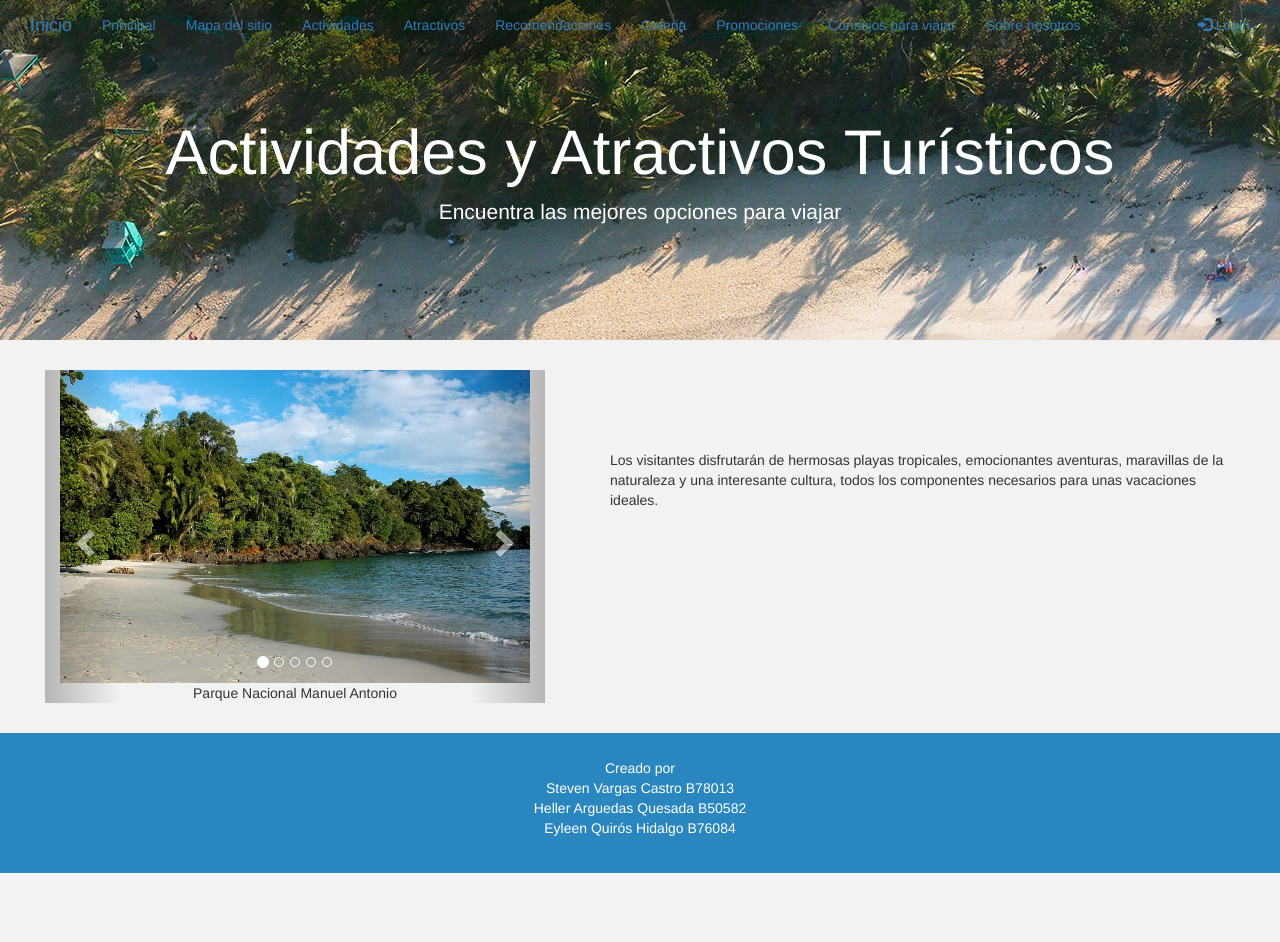
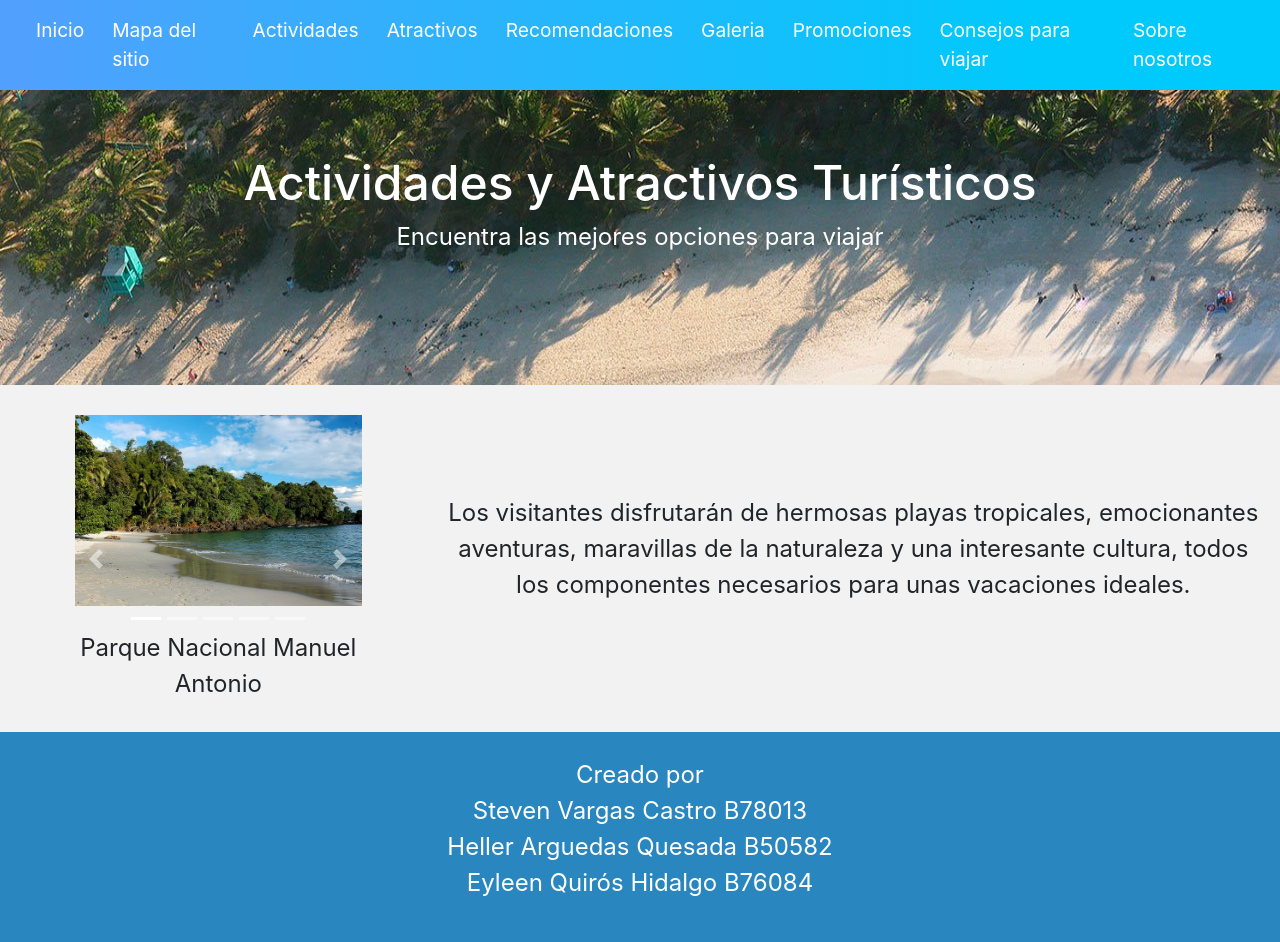
Before and after one commit to Stevendlavc/IF-7103_Recomendaciones, a PHP site: template view/indexView.php in a window 1280 px wide. Before the commit the page ends 873 px from the top, so only its background shows below. Run offline with PHP 8.4, Linux system fonts and the light colour scheme; the template is opened without the code that fills it, so the values that code supplies are empty; some libraries are stand-ins or nearby versions.

Commit message:
Cambios CSS

```diff
--- a/public/css/estilo.css
+++ b/public/css/estilo.css
@@ -1,16 +1,29 @@
     /* Remove the navbar's default margin-bottom and rounded borders */
     .navbar {
-      margin-bottom: 0;
-      border-radius: 0;
-      color: white;
+        background: #52A0FD;
+        background: -moz-linear-gradient(left,  #52A0FD 0%, #00C9FB 80%, #00C9FB 100%);
+        background: -webkit-linear-gradient(left,  #52A0FD 0%, #00C9FB 80%, #00C9FB 100%);
+        background: linear-gradient(to right,  #52A0FD 0%, #00C9FB 80%, #00C9FB 100%);
+    }
+
+    .nav-item a{
+        color: white !important;
+        font-size: 0.8em !important;
+        padding-left: 20px !important;
+    }
+
+    .nav-item a:hover{
+        color: red !important;
     }
 
     body{
         background:url(img/img6.jpg)no-repeat;
         background-size: 100%;
         background-repeat: no-repeat;
+        background-attachment: fixed;
         margin: 0;
         background-color: #f2f2f2;
+        font-size: 1.5em;
     }
 
     /* Add a gray background color and some padding to the footer */
@@ -42,6 +55,22 @@
 
     .textCarrousel{
         text-align: center;
+        padding-top: 1em;
+    }
+
+    .carousel-indicators{
+        margin-bottom: 3em;
+    }
+
+    .img-crsl{
+        width: 100%;
+        max-width: 100%;
+        max-height: 300px;
+        display: block;
+    }
+
+    .carousel-inner{
+        width: auto;
     }
 
     .rowMapa{
@@ -55,9 +84,13 @@
 
     }
 
+    h1{
+        font-size: 2em !important;
+    }
+
     h3{
         color: #2986BF;
-
+        font-size: 2rem;
     }
 
 
--- a/public/header.php
+++ b/public/header.php
@@ -1,43 +1,50 @@
 <!DOCTYPE html>
 <html lang="en">
 <head>
-  <title>Bootstrap Example</title>
+  <title>Recomendaciones de actividades y atractivos turísticos</title>
   <meta charset="utf-8">
   <meta name="viewport" content="width=device-width, initial-scale=1">
-  <link rel="stylesheet" href="https://maxcdn.bootstrapcdn.com/bootstrap/3.4.1/css/bootstrap.min.css">
   <script src="https://ajax.googleapis.com/ajax/libs/jquery/3.5.1/jquery.min.js"></script>
-  <script src="https://maxcdn.bootstrapcdn.com/bootstrap/3.4.1/js/bootstrap.min.js"></script>
+  <link rel="stylesheet" href="https://maxcdn.bootstrapcdn.com/bootstrap/4.0.0/css/bootstrap.min.css" integrity="sha384-Gn5384xqQ1aoWXA+058RXPxPg6fy4IWvTNh0E263XmFcJlSAwiGgFAW/dAiS6JXm" crossorigin="anonymous">
 
-  <link rel="stylesheet" href="public/css/estilo.css">
+    <link rel="stylesheet" href="public/css/estilo.css">
 
 </head>
 <body>
 
-<nav>
-  <div class="container-fluid">
-    <div class="navbar-header">
-      <button type="button" class="navbar-toggle" data-toggle="collapse" data-target="#myNavbar">
-        <span class="icon-bar"></span>
-        <span class="icon-bar"></span>
-        <span class="icon-bar"></span>
-      </button>
-      <a class="navbar-brand" href="#">Inicio</a>
+<nav class="navbar navbar-expand-lg navbar-light bg-light">
+    <button class="navbar-toggler" type="button" data-toggle="collapse" data-target="#navbarNav" aria-controls="navbarNav" aria-expanded="false" aria-label="Toggle navigation">
+        <span class="navbar-toggler-icon"></span>
+    </button>
+    <div class="collapse navbar-collapse" id="navbarNav">
+        <ul class="navbar-nav">
+            <li class="nav-item">
+                <a class="nav-link" href="index.php">Inicio</a>
+            </li>
+            <li class="nav-item">
+                <a class="nav-link" href="?controlador=mapa&accion=accionMapa">Mapa del sitio</a>
+            </li>
+            <li class="nav-item">
+                <a class="nav-link" href="?controlador=actividades&accion=accionActividades">Actividades</a>
+            </li>
+            <li class="nav-item">
+                <a class="nav-link" href="?controlador=atractivos&accion=atractivos">Atractivos</a>
+            </li>
+            <li class="nav-item">
+                <a class="nav-link" href="?controlador=recomendaciones&accion=accionFormularioRecomendaciones">Recomendaciones</a>
+            </li>
+            <li class="nav-item">
+                <a class="nav-link" href="?controlador=galeria&accion=accionGaleria">Galeria</a>
+            </li>
+            <li class="nav-item">
+                <a class="nav-link" href="?controlador=promociones&accion=promociones">Promociones</a>
+            </li>
+            <li class="nav-item">
+                <a class="nav-link" href="?controlador=tips&accion=tips">Consejos para viajar</a>
+            </li>
+            <li class="nav-item">
+                <a class="nav-link" href="?controlador=sobreNosotros&accion=accionSobreNosotros">Sobre nosotros</a>
+            </li>
+        </ul>
     </div>
-    <div class="collapse navbar-collapse" id="myNavbar">
-      <ul class="nav navbar-nav">
-        <li class="active"><a href="index.php">Principal</a></li>
-        <li><a href="?controlador=mapa&accion=accionMapa">Mapa del sitio</a></li>
-        <li><a href="?controlador=actividades&accion=accionActividades">Actividades</a></li>
-        <li><a href="?controlador=atractivos&accion=atractivos">Atractivos</a></li>
-        <li><a href="?controlador=recomendaciones&accion=accionFormularioRecomendaciones">Recomendaciones</a></li>
-        <li><a href="?controlador=galeria&accion=accionGaleria">Galeria</a></li>
-        <li><a href="?controlador=promociones&accion=promociones">Promociones</a></li>
-        <li><a href="?controlador=tips&accion=tips">Consejos para viajar</a></li>
-        <li><a href="?controlador=sobreNosotros&accion=accionSobreNosotros">Sobre nosotros</a></li>
-      </ul>
-      <ul class="nav navbar-nav navbar-right">
-        <li><a href="#"><span class="glyphicon glyphicon-log-in"></span> Login</a></li>
-      </ul>
-    </div>
-  </div>
 </nav>
--- a/view/indexView.php
+++ b/view/indexView.php
@@ -10,58 +10,51 @@ require_once 'public/header.php';
     <p>Encuentra las mejores opciones para viajar</p>
     </div>
 </div>
-<div class="containerRow">
+<div class="containerRow container-fluid">
     <div class="row">
-        <div id="myCarousel" class="carousel slide col-sm-6" data-ride="carousel" style="width: 500px;">
-          <!-- Indicators -->
+        <div class="col-12 col-sm-12 col-md-12 col-lg-4">
+            <div id="carouselExampleIndicators" class="carousel slide" data-ride="carousel">
                 <ol class="carousel-indicators">
-            <li data-target="#myCarousel" data-slide-to="0" class="active"></li>
-            <li data-target="#myCarousel" data-slide-to="1"></li>
-            <li data-target="#myCarousel" data-slide-to="2"></li>
-            <li data-target="#myCarousel" data-slide-to="3"></li>
-            <li data-target="#myCarousel" data-slide-to="4"></li>
+                    <li data-target="#carouselExampleIndicators" data-slide-to="0" class="active"></li>
+                    <li data-target="#carouselExampleIndicators" data-slide-to="1"></li>
+                    <li data-target="#carouselExampleIndicators" data-slide-to="2"></li>
+                    <li data-target="#carouselExampleIndicators" data-slide-to="3"></li>
+                    <li data-target="#carouselExampleIndicators" data-slide-to="4"></li>
                 </ol>
-
-          <!-- Wrapper for slides -->
                 <div class="carousel-inner">
-            <div class="item active">
-              <img src="public/css/img/manuelAntonio.jpg" style="width: 700px;"  alt="Los Angeles">
+                    <div class="carousel-item active">
+                        <img class="img-crsl" src="public/css/img/manuelAntonio.jpg" alt="Los Angeles">
                         <div class="textCarrousel">Parque Nacional Manuel Antonio</div>
                     </div>
-
-            <div class="item">
-              <img src="public/css/img/canopy.jpg" style="width: 700px;" alt="Chicago">
+                    <div class="carousel-item">
+                        <img class="img-crsl" src="public/css/img/canopy.jpg" alt="Chicago">
                         <div class="textCarrousel">Canopy</div>
                     </div>
-
-            <div class="item">
-              <img src="public/css/img/chirripo.jpg" style="width: 700px;" alt="Chicago">
+                    <div class="carousel-item">
+                        <img class="img-crsl" src="public/css/img/chirripo.jpg" alt="Chicago">
                         <div class="textCarrousel">Cerro Chirripo</div>
                     </div>
-
-            <div class="item">
-              <img src="public/css/img/volcanIrazu.jpg" style="width: 700px;" alt="New York">
+                    <div class="carousel-item">
+                        <img class="img-crsl" src="public/css/img/volcanIrazu.jpg" alt="New York">
                         <div class="textCarrousel">Volcán Irazú</div>
                     </div>
-
-            <div class="item">
-              <img src="public/css/img/caminata.jpg" style="width: 700px;"  alt="New York">
+                    <div class="carousel-item">
+                        <img class="img-crsl" src="public/css/img/caminata.jpg"  alt="New York">
                         <div class="textCarrousel">Caminatas</div>
                     </div>
                 </div>
-
-          <!-- Left and right controls -->
-          <a class="left carousel-control" href="#myCarousel" data-slide="prev">
-            <span class="glyphicon glyphicon-chevron-left"></span>
+                <a class="carousel-control-prev" href="#carouselExampleIndicators" role="button" data-slide="prev">
+                    <span class="carousel-control-prev-icon" aria-hidden="true"></span>
                     <span class="sr-only">Previous</span>
                 </a>
-          <a class="right carousel-control" href="#myCarousel" data-slide="next">
-            <span class="glyphicon glyphicon-chevron-right"></span>
+                <a class="carousel-control-next" href="#carouselExampleIndicators" role="button" data-slide="next">
+                    <span class="carousel-control-next-icon" aria-hidden="true"></span>
                     <span class="sr-only">Next</span>
                 </a>
             </div>
-        <div class="col-sm-6">
-            <p style="margin-top: 110px;">Los visitantes disfrutarán de hermosas playas tropicales, emocionantes aventuras, maravillas de la naturaleza y una interesante cultura, todos los componentes necesarios para unas vacaciones ideales.</p>
+        </div>
+        <div class="col-12 col-sm-12 col-md-12 col-lg-8">
+            <p style="margin-top: 110px;" class="text-center">Los visitantes disfrutarán de hermosas playas tropicales, emocionantes aventuras, maravillas de la naturaleza y una interesante cultura, todos los componentes necesarios para unas vacaciones ideales.</p>
         </div>
     </div>
 </div>
--- a/view/tipsView.php
+++ b/view/tipsView.php
@@ -7,7 +7,7 @@ require_once 'public/header.php';
         Consejos para viajeros
     </div>
 </div>
-<div class="container tips">
+<div class="container-fluid tips" style="width: 75%;">
     <div class="row">
         <div class="col-md-4 col-lg-4">
             <img src="./public/img/colon.jpg" class="img-tip">
@@ -26,7 +26,7 @@ require_once 'public/header.php';
         </div>
     </div>
 </div>
-<div class="container tips">
+<div class="container-fluid tips" style="width: 75%;">
     <div class="row">
         <div class="col-md-8 col-lg-8">
             <h2 class="titulo-tip">Tours guiados</h2>
@@ -45,7 +45,7 @@ require_once 'public/header.php';
         </div>
     </div>
 </div>
-<div class="container tips">
+<div class="container-fluid tips" style="width: 75%;">
     <div class="row">
         <div class="col-md-4 col-lg-4">
             <img src="./public/img/tipCuidadoPersonal.jpg" class="img-tip">
```
Also changed, not shown: other parts of public/css/estilo.css (+47 -12 lines), public/css/PanelDesplegables.css (+8 -7 lines), view/actividadesView.php (+6 -5 lines), view/atractivosView.php (+16 -14 lines), view/mapaView.php (+7 -7 lines), view/recomendacionesView.php (+11 -11 lines), view/sobreNosotrosView.php (+8 -5 lines). Lines whose indentation alone changed are shown as unchanged.
